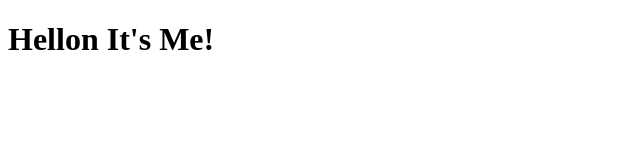
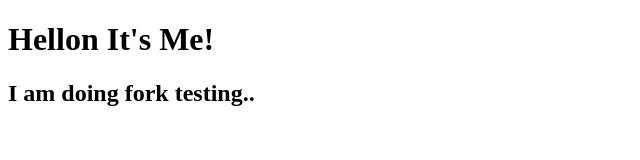
Before and after one commit to jshah02/RepoTest, a plain HTML site: page pages/index.html in a window 1280 px wide. Shown: the whole page, without its empty margins (0-640 px from the left). Drawn offline with Linux system fonts and the light colour scheme.

Commit message:
Update index.html

```diff
--- a/pages/index.html
+++ b/pages/index.html
@@ -5,5 +5,6 @@
 <body>
 
   <h1> Hellon It's Me! </h1>
+  <h2> I am doing fork testing.. </h2>
   </body>
 </html>
```
